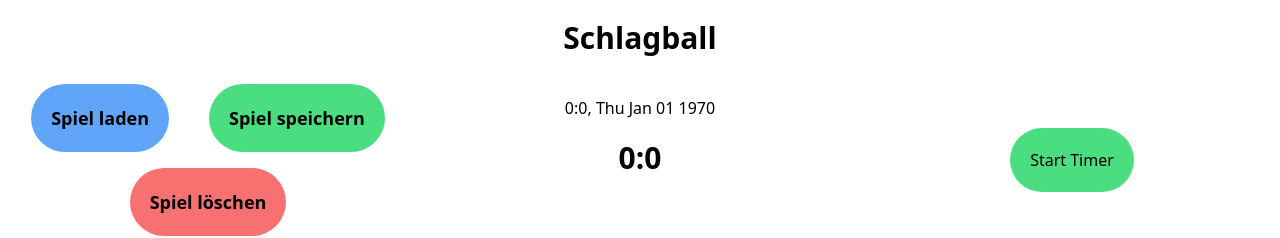
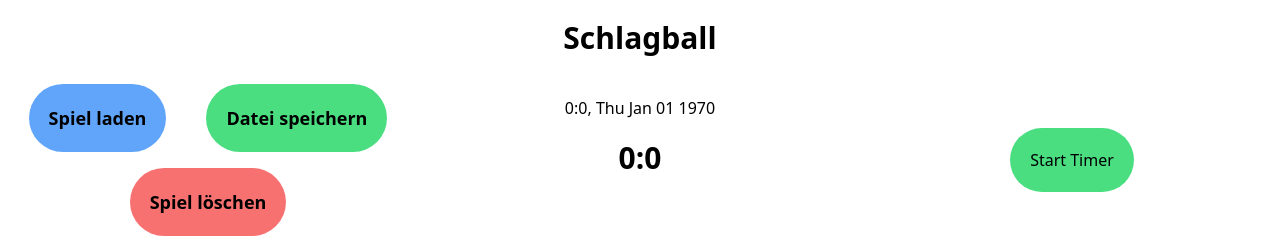
Before and after one commit to Colindustrys/schlagballfrontend, a Next.js app: page /game in a window 1280 px wide. Shown: the top 238 px of the page. Built offline with nearby package versions, Linux system fonts and the light colour scheme.

Commit message:
Added "Save as File" button, still needs "load file" counterpart

```diff
--- a/app/game/page.tsx
+++ b/app/game/page.tsx
@@ -81,7 +81,17 @@ export default function Home() {
 
   }
 
-  function saveData() {
+  function download() {
+    var a = document.createElement("a");
+    var file = new Blob([JSON.stringify(json)]);
+    a.href = URL.createObjectURL(file);
+    let date = new Date((json.timestamp === null) ? 0 : json.timestamp )
+    let name = `${json.team1name} vs ${json.team2name} : ${date.toDateString()}`
+    a.download = name;
+    a.click();
+  }
+
+  function saveData(input=json) {
     // Cookies.set('myGameData', JSON.stringify(json), { sameSite: 'lax', expires: 365 });
     // Cookies.set('myEventData', JSON.stringify(events), { sameSite: 'lax', expires: 365 });
 
@@ -283,7 +293,7 @@ export default function Home() {
         <div className="grid grid-cols-3 gap-4">
 
             <div id="storage" className="flex items-center justify-center">
-              <TestComponent loadData={loadData} saveData={saveData} clearCookies={clearCookies}/>
+              <TestComponent loadData={loadData} saveData={download} clearCookies={clearCookies}/>
             </div>
             <div id="timer" className="">
               <TimeLeft json={json} endGameCallback={endGame}/>
--- a/components/testComponent.tsx
+++ b/components/testComponent.tsx
@@ -11,7 +11,7 @@ const TestComponent: React.FC<myFunctions> = ({loadData, saveData, clearCookies}
   return (
     <div className='text-center text-lg font-bold'>
       <button className="bg-blue-400 nice-button my-2" onClick={loadData}>Spiel laden</button>
-      <button className="mx-5 bg-green-400 nice-button my-2" onClick={saveData}>Spiel speichern</button>
+      <button className="mx-5 bg-green-400 nice-button my-2" onClick={saveData}>Datei speichern</button>
       <button className="mx-5 bg-red-400 nice-button my-2" onClick={clearCookies}>Spiel löschen</button>
     </div>
   );
```
